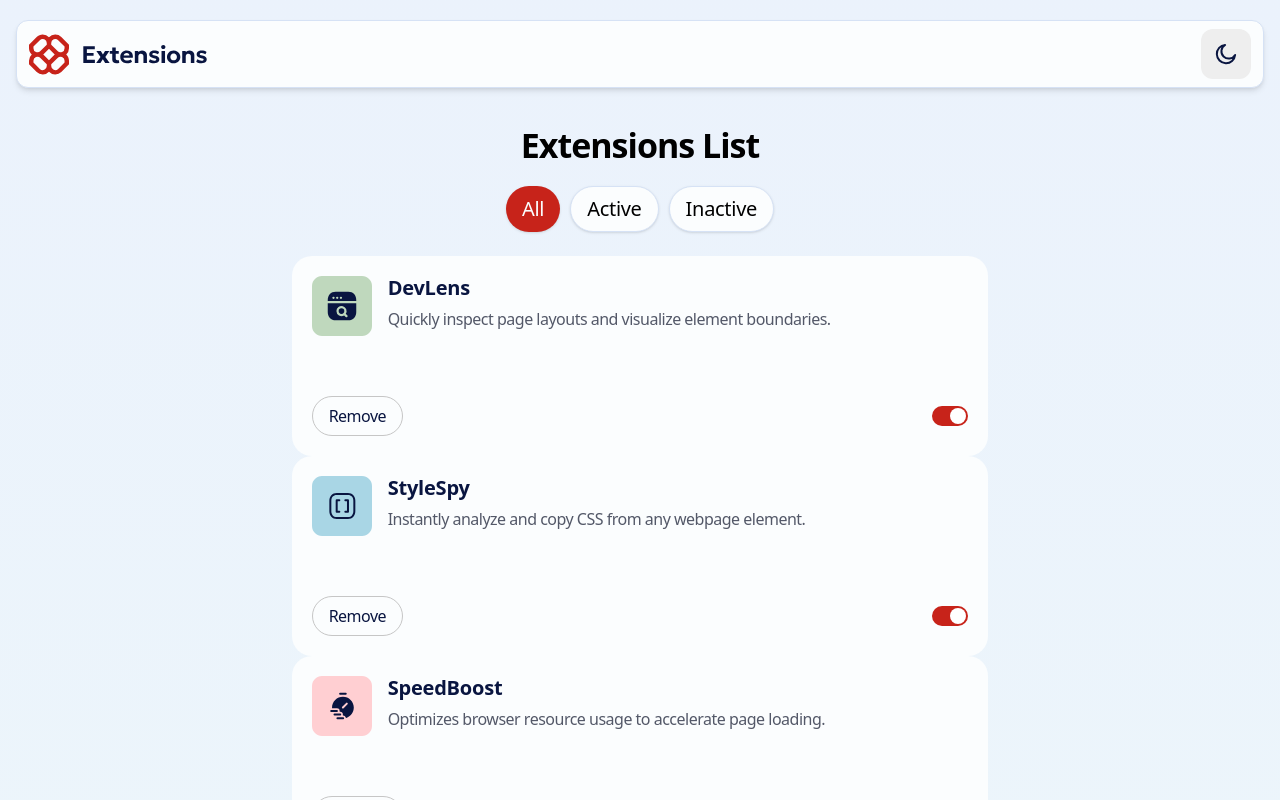
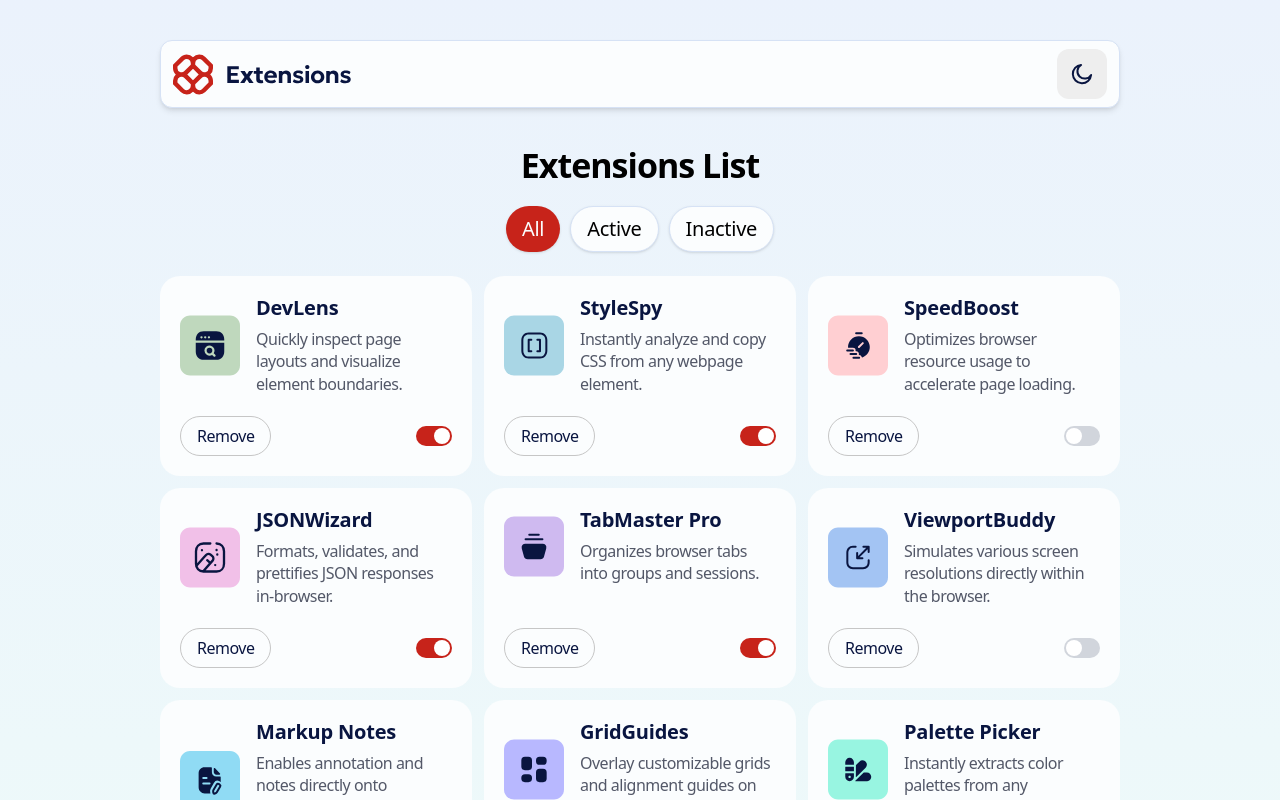
Before and after one commit to anet-eny/browser-extension-manager, a React (Vite) app: page / in a window 1280 px wide. Shown: the top 800 px of the page. Built offline with nearby package versions, Linux system fonts and the light colour scheme.

Commit message:
Update Home layout styles and fix body background

```diff
--- a/src/pages/Home.jsx
+++ b/src/pages/Home.jsx
@@ -9,7 +9,7 @@ export default function Home() {
   const items = getFilteredItems();
 
   return (
-    <div className="min-h-screen pt-5 px-4 bg-gradient-to-b from-gradientlight-start to-gradientlight-end dark:from-gradientdark-start dark:to-gradientdark-end">
+    <div className="max-w-5xl min-h-screen mx-auto pt-5 sm:pt-6 lg:pt-10 px-4 sm:px-8">
       <Header />
 
       <main className="flex flex-col justify-center items-center my-10 gap-6 dark:text-neutral-0">
@@ -20,7 +20,7 @@ export default function Home() {
           <FilterButton value="inactive">Inactive</FilterButton>
         </nav>
 
-        <section>
+        <section className="grid grid-cols-1 sm:grid-cols-2 lg:grid-cols-3 gap-3">
           {items.length === 0 ? (
             <div>No extensions found</div>
           ) : (
--- a/src/styles/index.css
+++ b/src/styles/index.css
@@ -103,6 +103,6 @@
 @layer base {
   html,
   body {
-    font-family: var(--font-sans);
+    @apply bg-gradient-to-b from-gradientlight-start to-gradientlight-end dark:from-gradientdark-start dark:to-gradientdark-end font-sans;
   }
 }
```
